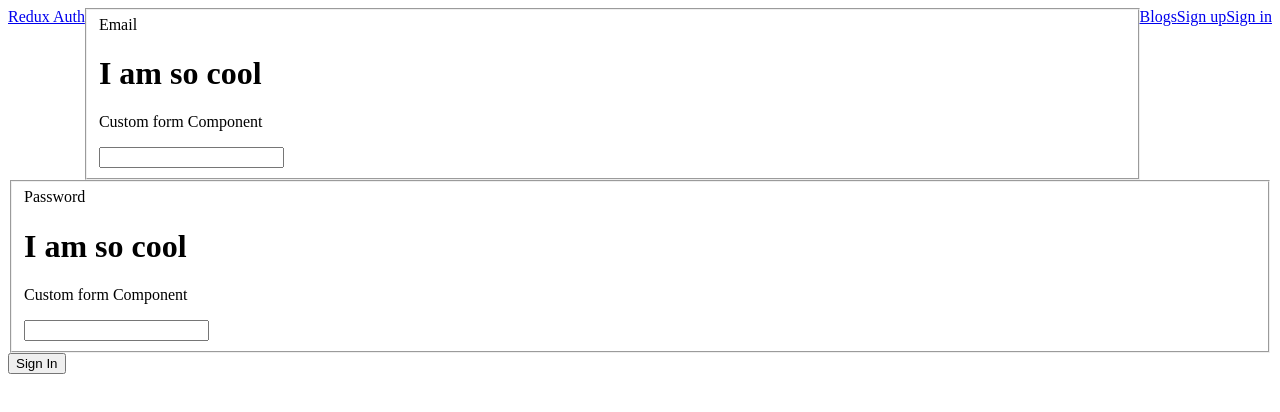
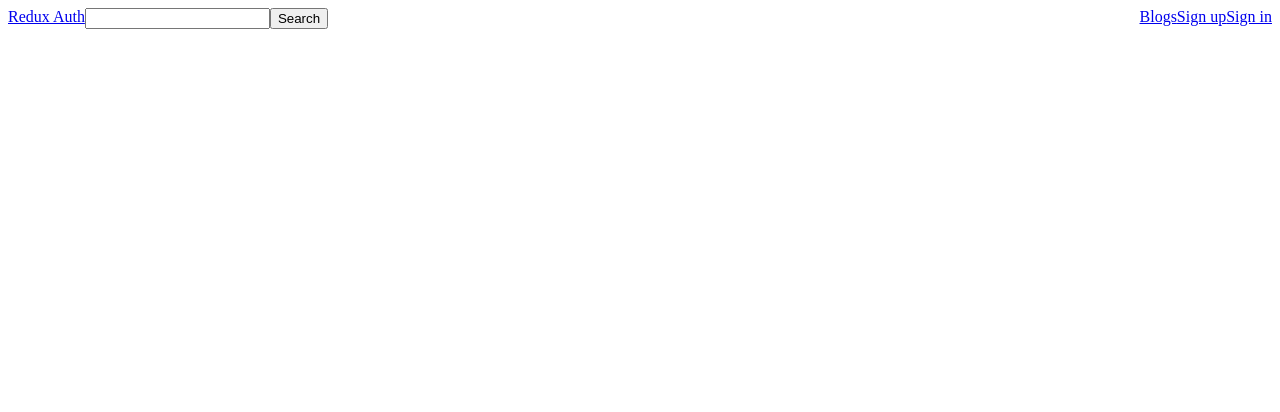
Before and after one commit to PeterBWu/that-song, a React (Create React App) app in the folder client/: page /createblog in a window 1280 px wide. Before the commit this address led to /signin. Shown: the top 412 px of the page. Built offline with nearby package versions, Linux system fonts and the light colour scheme.

Commit message:
converted code to have a searchbar that works with new song actions

```diff
--- a/client/src/containers/blogs/CreateBlog.js
+++ b/client/src/containers/blogs/CreateBlog.js
@@ -1,38 +1,37 @@
-import React, { Component } from 'react';
-import { reduxForm, Field } from 'redux-form';
-import { compose } from 'redux';
-import { connect } from 'react-redux';
-import { createBlog } from './../../actions';
+import React, { Component } from "react";
+import { reduxForm, Field } from "redux-form";
+import { compose } from "redux";
+import { connect } from "react-redux";
+import { SearchSongByLyrics } from "./../../actions";
 
-import requireAuth from './../../hoc/requireAuth';
+// import requireAuth from './../../hoc/requireAuth';
 
-class CreateBlog extends Component {
+class LandingPage extends Component {
   onSubmit = formValues => {
-    this.props.createBlog(formValues, () => {
-      this.props.history.push('./blogs');
+    this.props.SearchSongByLyrics(formValues, () => {
+      this.props.history.push("./results");
     });
-  }
+  };
 
   render() {
     const { handleSubmit } = this.props;
     return (
       <form onSubmit={handleSubmit(this.onSubmit)}>
-        <label>Content</label>
         <Field
-          name='content'
-          type='text'
-          component='textarea'
-          autoComplete='none'
+          name="search"
+          type="text"
+          component="input"
+          autoComplete="none"
         />
-        <button>Create Blog</button>
+        <button>Search</button>
       </form>
-    )
+    );
   }
-};
+}
 
 const formedComponent = compose(
-  connect(null, { createBlog }),
-  reduxForm({ form: 'Create Blog' })
-)(CreateBlog);
+  connect(null, { SearchSongByLyrics }),
+  reduxForm({ form: 'landingPage' })
+)(LandingPage);
 
-export default requireAuth(formedComponent);
+export default formedComponent;
```
